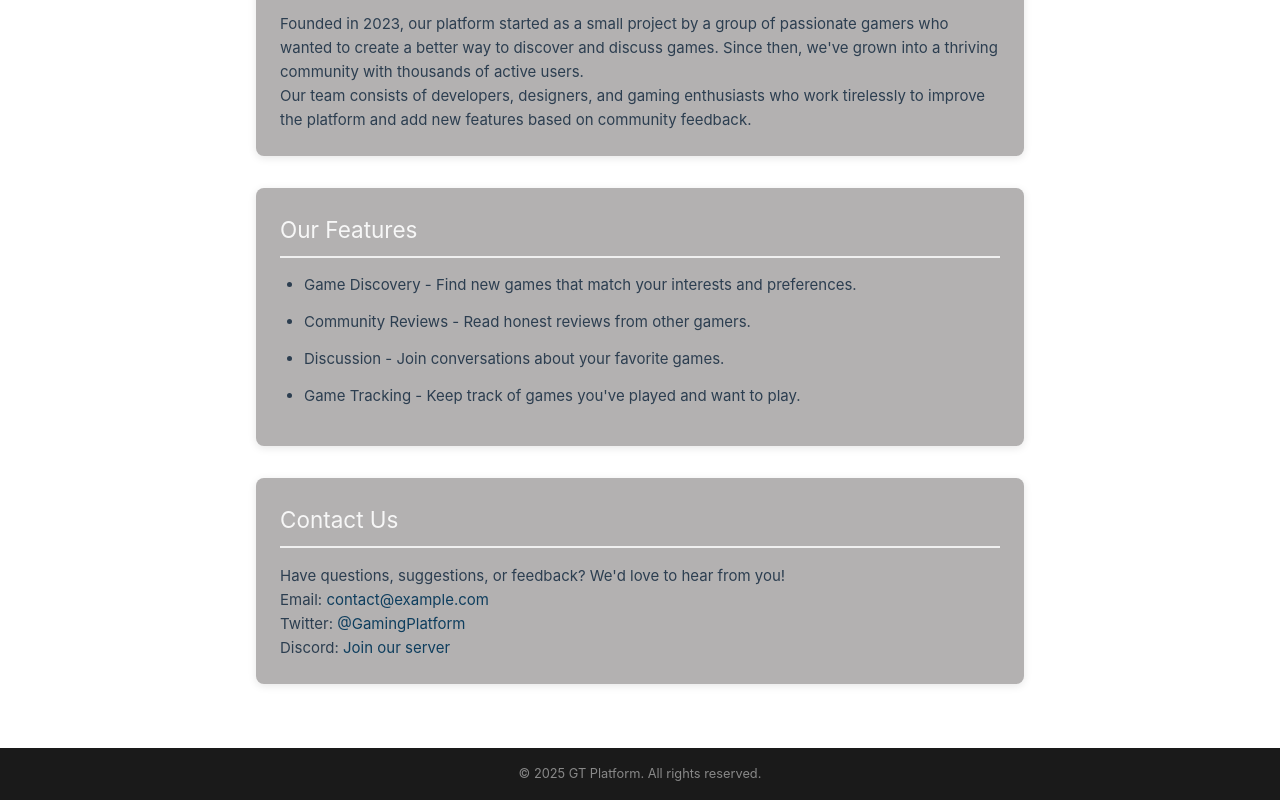
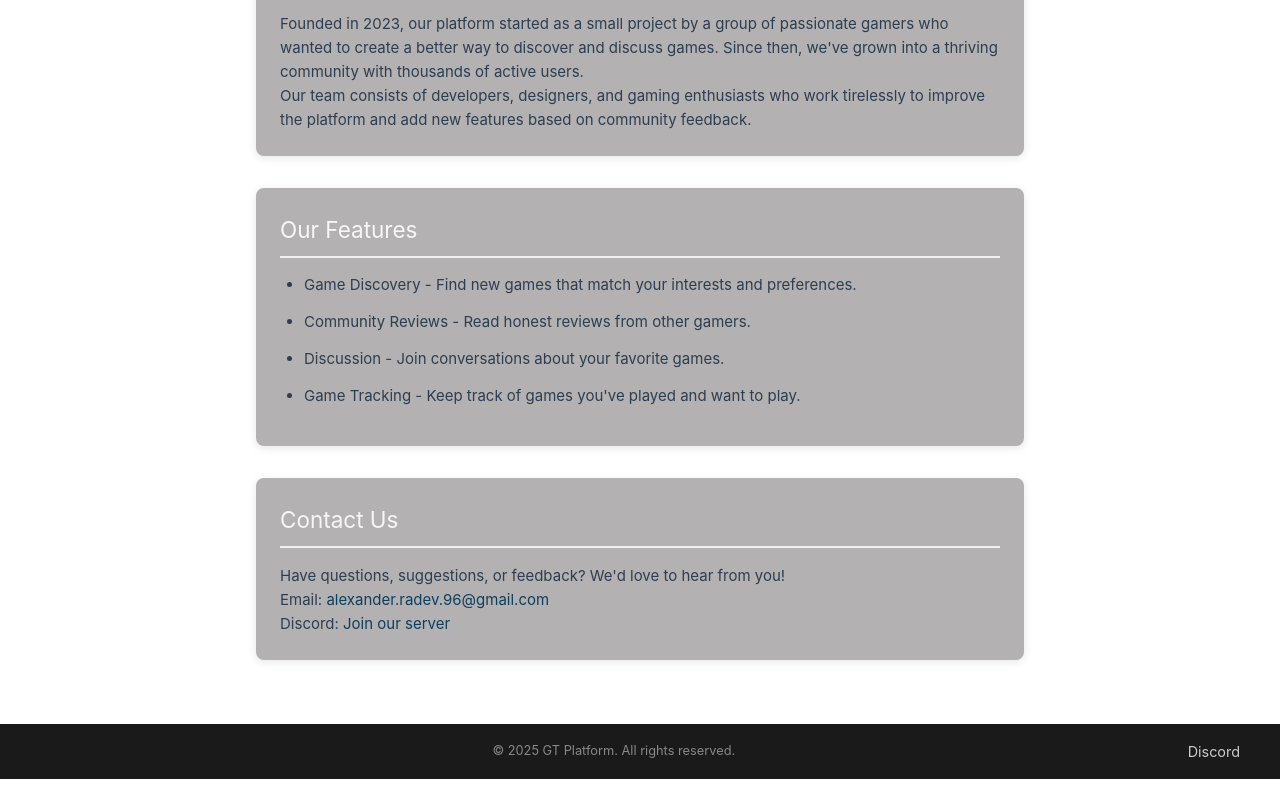
Before and after one commit to aleksandar-radev/gt-main, a Vue app: page /about in a window 1280 px wide. Shown: the part 545-1345 px from the top of the page. After the commit the page ends 1324 px from the top, so only its background shows below. Built offline with nearby package versions, Linux system fonts and the light colour scheme; no server answers.

Commit message:
feat: update contact information and add Discord link in AboutView

```diff
--- a/src/components/MainLayout.vue
+++ b/src/components/MainLayout.vue
@@ -57,7 +57,7 @@
                 <div class="social-links">
                     <!-- <a href="#">Twitter</a> -->
                     <!-- <a href="#">Facebook</a> -->
-                    <!-- <a href="#">Instagram</a> -->
+                    <a href="https://discord.gg/pvCxff4s" target="_blank" rel="noopener">Discord</a>
                 </div>
             </div>
         </footer>
--- a/src/views/AboutView.vue
+++ b/src/views/AboutView.vue
@@ -52,13 +52,10 @@
                 <p>Have questions, suggestions, or feedback? We'd love to hear from you!</p>
                 <p>
                     Email:
-                    <a href="mailto:contact@example.com">contact@example.com</a>
-                    <br />
-                    Twitter:
-                    <a href="https://twitter.com/example" target="_blank">@GamingPlatform</a>
+                    <a href="mailto:alexander.radev.96@gmail.com">alexander.radev.96@gmail.com</a>
                     <br />
                     Discord:
-                    <a href="https://discord.gg/example" target="_blank">Join our server</a>
+                    <a href="https://discord.gg/pvCxff4s" target="_blank">Join our server</a>
                 </p>
             </section>
         </div>
```
